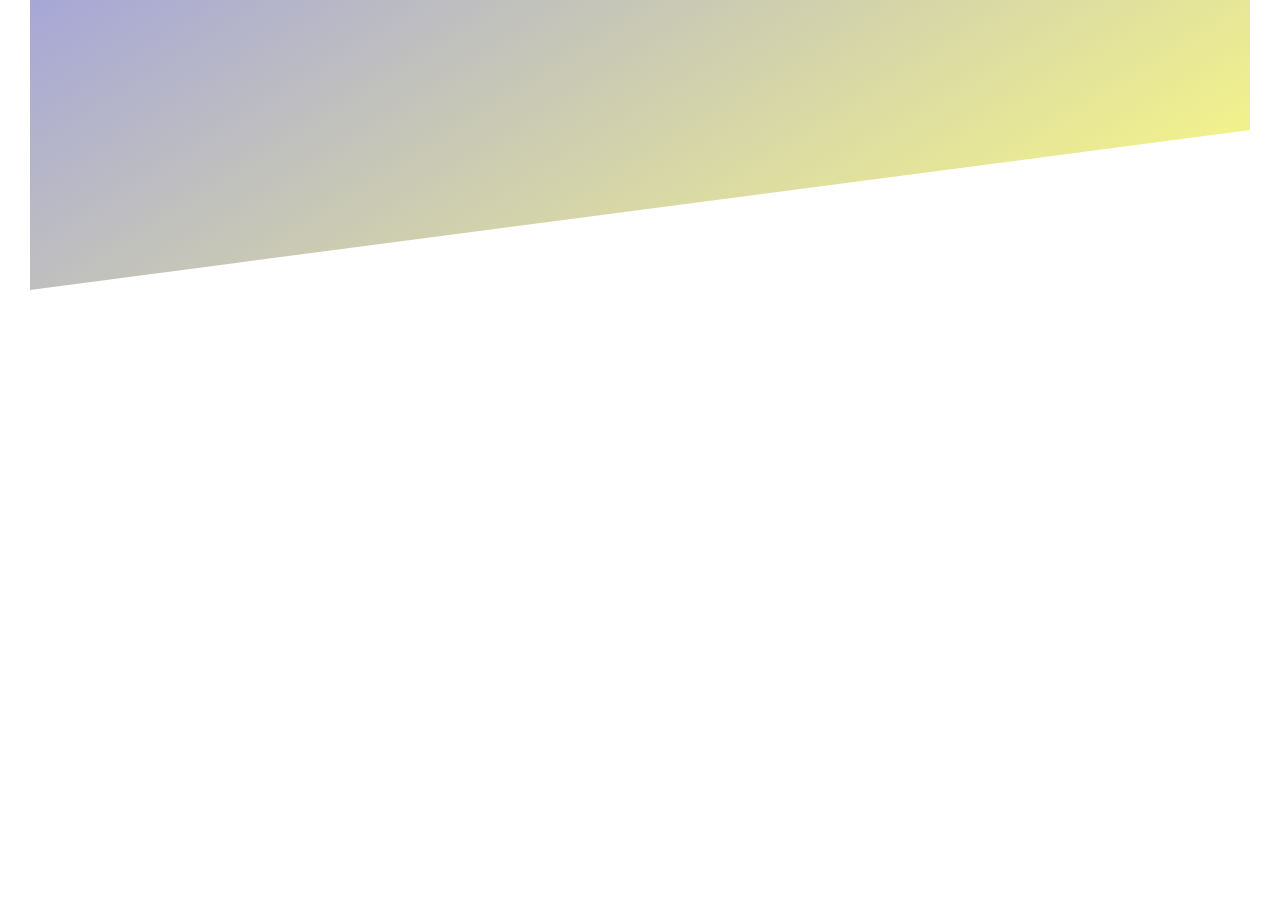
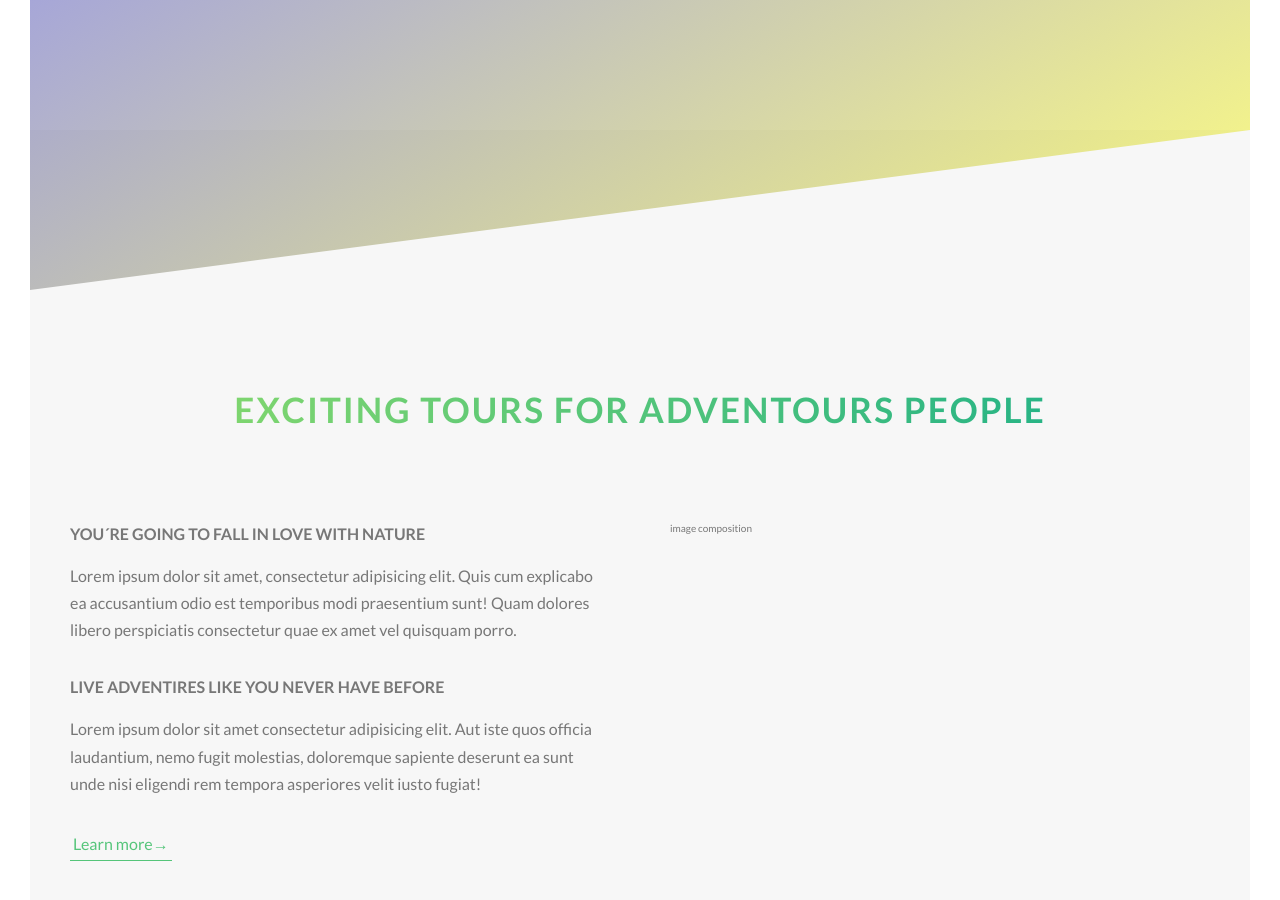
Before and after one commit to eliecerj/advanced-css-saas-course, a website built with Vite: page natours/index.html in a window 1280 px wide. Shown: the part 500-1400 px from the top of the page. Before the commit the page ends 820 px from the top, so only its background shows below. Built offline with nearby package versions, Linux system fonts and the light colour scheme; files whose address does not match are found by name.

Commit message:
building about section

```diff
--- a/natours/assets/sass/abstracts/_variables.scss
+++ b/natours/assets/sass/abstracts/_variables.scss
@@ -1,12 +1,17 @@
 // COLORS
 $color-primary: #55c57a;
 $color-primary-light: #7ed56f;
-$color-primary: #28b485;
+$color-primary-dark: #28b485;
+
+$color-grey-light-1: #f7f7f7;
 
 $color-grey-dark: #777;
 $color-white: #fff;
 $color-black: #000;
 
+// FONT
+$default-font-size: 1.6rem;
+
 // GRID
 $grid-width: 114rem;
 $gutter-vertical: 8rem;
--- a/natours/assets/sass/base/_utilities.scss
+++ b/natours/assets/sass/base/_utilities.scss
@@ -0,0 +1,5 @@
+.u-center-text { text-align: center; }
+
+.u-margin-bottom-small { margin-bottom: 1.5rem; }
+.u-margin-bottom-medium { margin-bottom: 4rem; }
+.u-margin-bottom-big { margin-bottom: 8rem; }
--- a/natours/assets/sass/base/typography.scss
+++ b/natours/assets/sass/base/typography.scss
@@ -34,3 +34,35 @@ body {
         animation: moveInRight 1s ease-out;
     }
 }
+
+.heading-secondary {
+    font-size: 3.5rem;
+    text-transform: uppercase;
+    font-weight: 700;
+    background-image: linear-gradient(to right, $color-primary-light, $color-primary-dark);
+    display: inline-block;
+    -webkit-background-clip: text;
+    background-clip: "";
+    color: transparent;
+    transition: all .2s;
+    letter-spacing: 2px;
+
+    &:hover {
+        transform: skewY(2deg) skewX(15deg) scale(1.1);
+        text-shadow: .5rem 1rem 2rem rgba($color-black, .2)
+    }
+}
+
+.heading-tertiary {
+    font-size: $default-font-size;
+    font-weight: 700;
+    text-transform: uppercase;
+}
+
+.parragraph {
+    font-size: $default-font-size;
+
+    &:not(:last-child) {
+        margin-bottom: 3rem;
+    }
+}
--- a/natours/assets/sass/components/_button.scss
+++ b/natours/assets/sass/components/_button.scss
@@ -8,7 +8,7 @@
       border-radius: 10rem;
       transition: all .2s;
       position: relative;
-      font-size: 1.6rem;
+      font-size: $default-font-size;
     }
 
     &:hover {
@@ -53,3 +53,28 @@
       animation-fill-mode: backwards;
     }
   }
+
+  .btn-text {
+    &:link,
+    &:visited {
+      font-size: $default-font-size;
+      color: $color-primary;
+      display: inline-block;
+      text-decoration: none;
+      border-bottom: 1px solid $color-primary;
+      padding: 3px;
+      transition: all .2s;
+    }
+
+    &:hover {
+      background-color: $color-primary;
+      color: $color-white;
+      box-shadow: 0 1rem 2rem rgba($color-black, .15);
+      transform: translateY(-2px);
+    }
+
+    &:active{
+      box-shadow: 0 .5rem 1rem rgba($color-black, .15);
+      transform: translateY(0);
+    }
+  }
--- a/natours/assets/sass/layout/_grid.scss
+++ b/natours/assets/sass/layout/_grid.scss
@@ -1,6 +1,5 @@
 .row {
     max-width: $grid-width; //1140px
-    background-color: #eee;
     margin: 0 auto;
 
     &:not(:last-child) {
@@ -11,7 +10,6 @@
 
     // select all attributes which class starts with col-
     [class^="col-"] {
-        background-color: orangered;
         float: left;
 
         &:not(:last-child) {
--- a/natours/assets/sass/pages/_home.scss
+++ b/natours/assets/sass/pages/_home.scss
@@ -0,0 +1,5 @@
+.section-about {
+    background-color: $color-grey-light-1;
+    padding: 25rem 0;
+    margin-top: -20vh; //95vh header height - 75vh polygon
+}
--- a/natours/index.html
+++ b/natours/index.html
@@ -22,6 +22,33 @@
       <a href="#" class="btn btn--white btn--animated">discover our tours</a>
     </div>
   </header>
+
+  <main>
+    <section class="section-about">
+      <div class="u-center-text u-margin-bottom-big">
+        <h2 class="heading-secondary">
+          Exciting tours for adventours people
+        </h2>
+      </div>
+      <div class="row">
+        <div class="col-1-of-2">
+          <h3 class="heading-tertiary u-margin-bottom-small ">You´re going to fall in love with nature</h3>
+          <p class="parragraph">
+            Lorem ipsum dolor sit amet, consectetur adipisicing elit. Quis cum explicabo ea accusantium odio est temporibus modi praesentium sunt! Quam dolores libero perspiciatis consectetur quae ex amet vel quisquam porro.
+          </p>
+
+          <h3 class="heading-tertiary u-margin-bottom-small">Live adventires like you never have before</h3>
+          <p class="parragraph">
+            Lorem ipsum dolor sit amet consectetur adipisicing elit. Aut iste quos officia laudantium, nemo fugit molestias, doloremque sapiente deserunt ea sunt unde nisi eligendi rem tempora asperiores velit iusto fugiat!
+          </p>
+          <a href="#" class="btn-text">Learn more&rarr;</a>
+        </div>
+        <div class="col-1-of-2">
+          image composition
+        </div>
+      </div>
+    </section>
+  </main>
 
   <!-- <section class="grid-test">
     <div class="row">
```
